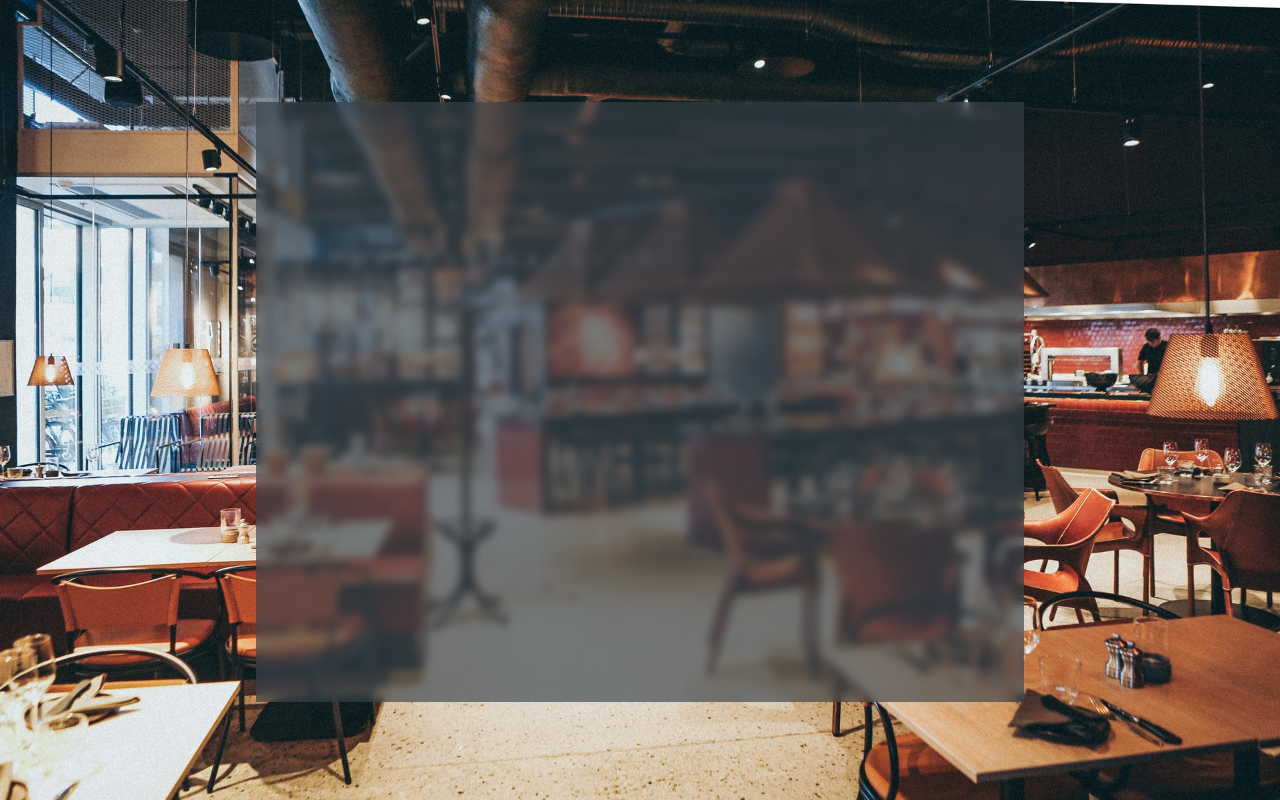
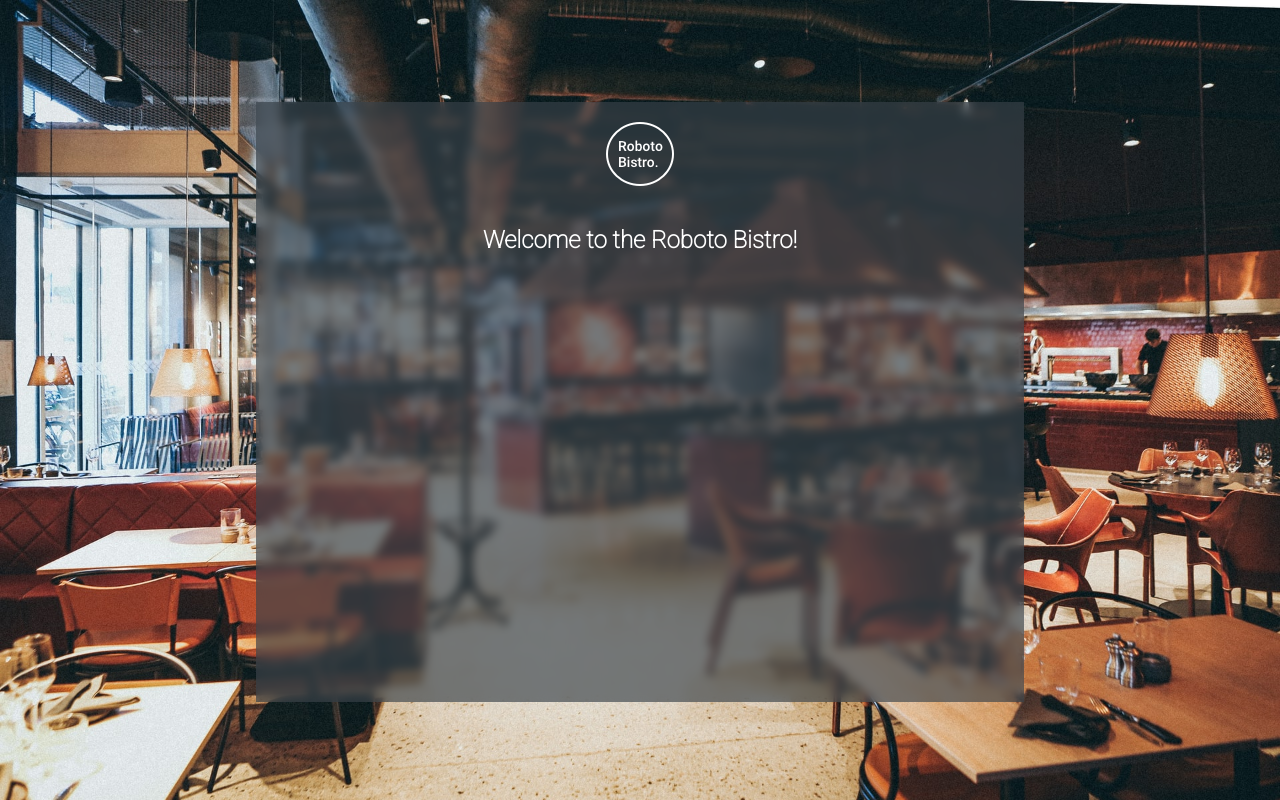
Before and after one commit to ehwus/restaurant, a website built with webpack: page index.html in a window 1280 px wide. Built offline with nearby package versions, Linux system fonts and the light colour scheme.

Commit message:
added WelcomePage class

```diff
--- a/src/index.js
+++ b/src/index.js
@@ -1,6 +1,4 @@
 import './style.css';
-import { DomController } from './domController';
+import { WelcomePage } from './welcomePage';
 
-DomController.drawLogo();
-DomController.addHTML('<h1>Hello World!</h1>');
-DomController.resetHTML();
+WelcomePage.render();
--- a/src/style.css
+++ b/src/style.css
@@ -1,3 +1,5 @@
+@import url('https://fonts.googleapis.com/css2?family=Roboto:wght@100&display=swap');
+
 body,
 html,
 #content {
@@ -12,6 +14,7 @@ body {
   background-size: auto;
   background-attachment: fixed;
   background-size: cover;
+  font-family: 'Roboto', sans-serif;
 }
 
 #container {
@@ -25,6 +28,8 @@ body {
   backdrop-filter: blur(5px);
   margin: auto;
   margin-top: 8%;
+  color: white;
+  text-align: center;
 }
 
 .logo {
--- /dev/null
+++ b/src/welcomePage.js
@@ -0,0 +1,11 @@
+import { DomController } from './domController';
+
+const subheading = 'Welcome to the Roboto Bistro!';
+
+export class WelcomePage {
+  static render() {
+    DomController.resetHTML();
+    DomController.drawLogo();
+    DomController.addHTML(`<h2>${subheading}</h2>`);
+  }
+}
```
